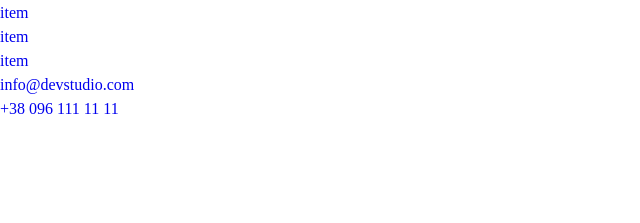
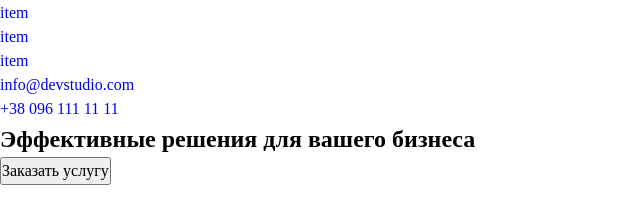
Before and after one commit to nikonenkoincodeit/goit-hw-01, a plain HTML site: page index.html in a window 1280 px wide. Shown: the part 23-246 px from the top of the page, without its empty margins (0-640 px from the left). Drawn offline with Linux system fonts and the light colour scheme.

Commit message:
add section hero

```diff
--- a/index.html
+++ b/index.html
@@ -31,5 +31,11 @@
                 </ul>
             </div>
         </header>
+        <main>
+            <section>
+                <h1>Эффективные решения для вашего бизнеса</h1>
+                <button type="button">Заказать услугу</button>
+            </section>
+        </main>
     </body>
 </html>
```
